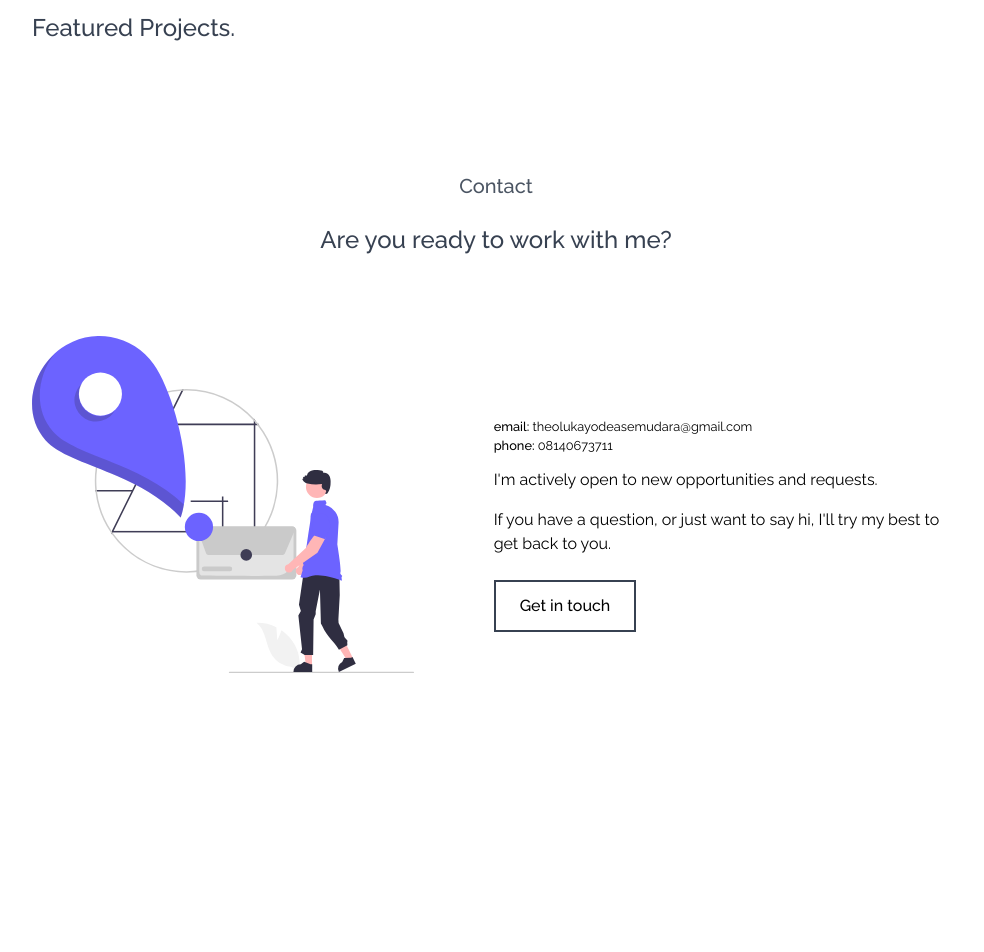
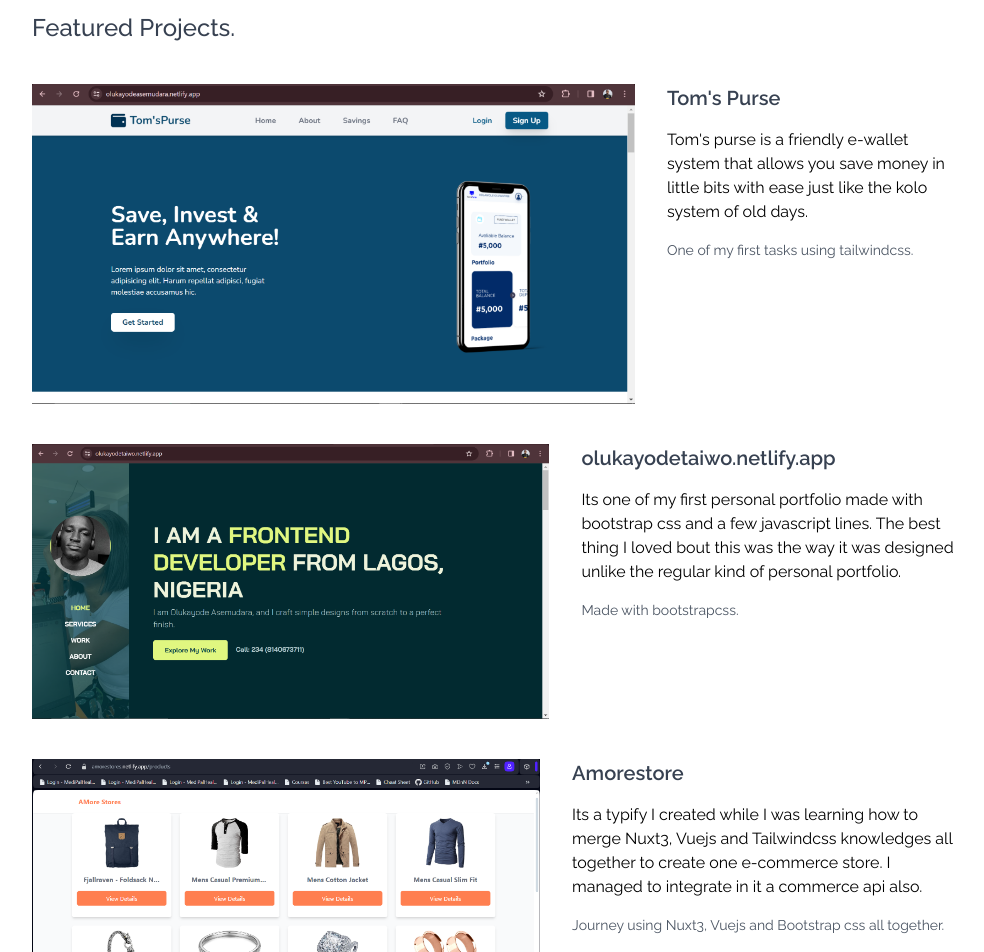
Before and after one commit to blaqnativity/myportfolios.com, a Nuxt app: page / in a window 1280 px wide. Shown: the part 1780-2732 px from the top of the page, without its empty margins (144-1128 px from the left). Before the commit the page ends 2581 px from the top, so only its background shows below. Built offline with nearby package versions, Linux system fonts and the light colour scheme.

Commit message:
added projects section

```diff
--- a/pages/index.vue
+++ b/pages/index.vue
@@ -133,6 +133,70 @@
       </div>
 
       <!-- flex containers -->
+      <div class="flex flex-col space-y-10">
+        <!-- flex items -->
+        <div class="flex flex-col md:flex-row gap-8 mt-10">
+          <div>
+            <img src="~/assets/img/projectone.png" alt="" />
+          </div>
+          <div class="flex flex-col gap-4">
+            <NuxtLink
+              ><h3 class="text-xl font-semibold text-gray-700">
+                Tom's Purse
+              </h3></NuxtLink
+            >
+            <p>
+              Tom's purse is a friendly e-wallet system that allows you save
+              money in little bits with ease just like the kolo system of old
+              days.
+            </p>
+            <span class="text-gray-600 text-sm"
+              >One of my first tasks using tailwindcss.</span
+            >
+          </div>
+        </div>
+        <div class="flex flex-col md:flex-row gap-8 my-8">
+          <div>
+            <img src="~/assets/img/projecttwo.png" alt="" />
+          </div>
+          <div class="flex flex-col gap-4">
+            <NuxtLink
+              ><h3 class="text-xl font-semibold text-gray-700">
+                olukayodetaiwo.netlify.app
+              </h3></NuxtLink
+            >
+            <p>
+              Its one of my first personal portfolio made with bootstrap css and
+              a few javascript lines. The best thing I loved bout this was the
+              way it was designed unlike the regular kind of personal portfolio.
+            </p>
+            <span class="text-gray-600 text-sm">Made with bootstrapcss.</span>
+          </div>
+        </div>
+        <div class="flex flex-col md:flex-row gap-8 my-8">
+          <div>
+            <img src="~/assets/img/projectthree.png" alt="" />
+          </div>
+          <div class="flex flex-col gap-4">
+            <NuxtLink
+              ><h3 class="text-xl font-semibold text-gray-700">
+                Amorestore
+              </h3></NuxtLink
+            >
+            <p>
+              Its a typify I created while I was learning how to merge Nuxt3,
+              Vuejs and Tailwindcss knowledges all together to create one
+              e-commerce store. I managed to integrate in it a commerce api
+              also.
+            </p>
+            <span class="text-gray-600 text-sm"
+              >Journey using Nuxt3, Vuejs and Bootstrap css all together.</span
+            >
+          </div>
+        </div>
+      </div>
+
+      <!-- flex containers -->
     </div>
   </section>
 
```
